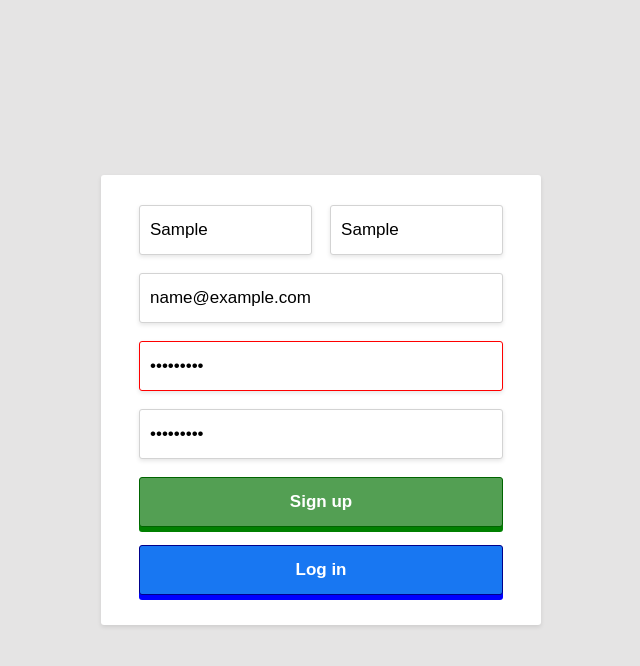
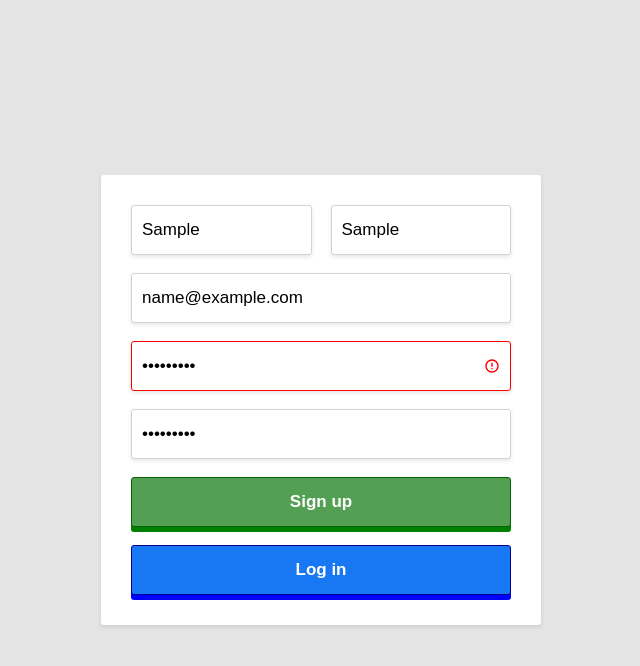
Before and after one commit to petar-i-todorov/social-media-ts, a React (Create React App) app in the folder frontend/: page /signup in a window 1280 px wide. Both pictures are taken after typing "Sample", "Sample", "name@example.com", "Sample123", "Sample123" into the empty fields and a click on the button "Sign up". Shown: the top 666 px of the page, without its empty margins (319-959 px from the left). Built offline with nearby package versions, Linux system fonts and the light colour scheme; no server answers; the HTML template or start-up script is replaced by a standard one.

Commit message:
error messages on signup frontend added

```diff
--- a/frontend/package.json
+++ b/frontend/package.json
@@ -8,6 +8,7 @@
     "@types/react-dom": "^18.0.6",
     "react": "^18.2.0",
     "react-dom": "^18.2.0",
+    "react-icons": "^4.4.0",
     "react-router-dom": "^6.4.2",
     "react-scripts": "5.0.1",
     "typescript": "^4.8.4",
--- a/frontend/src/components/AuthForms/AuthForm.module.scss
+++ b/frontend/src/components/AuthForms/AuthForm.module.scss
@@ -9,4 +9,7 @@
   border-radius: 3px;
   box-shadow: 0 2px 4px rgb(0 0 0 / 0.1);
   width: 440px;
+  a {
+    width: 100%;
+  }
 }
--- a/frontend/src/components/AuthForms/LoginForm.tsx
+++ b/frontend/src/components/AuthForms/LoginForm.tsx
@@ -26,6 +26,10 @@ const LoginForm = () => {
           const resData = await response.json();
           localStorage.setItem("token", resData.token);
           localStorage.setItem("userId", resData.userId);
+          setTimeout(() => {
+            localStorage.removeItem("token");
+            localStorage.removeItem("userId");
+          }, 3600000);
           navigate("..", { relative: "path" });
         } else {
           //show error component
--- a/frontend/src/components/AuthForms/SignupForm.module.scss
+++ b/frontend/src/components/AuthForms/SignupForm.module.scss
@@ -5,5 +5,5 @@
 .splitContainer {
   display: flex;
   justify-content: space-between;
-  width: 364px;
+  width: 100%;
 }
--- a/frontend/src/components/AuthForms/SignupForm.tsx
+++ b/frontend/src/components/AuthForms/SignupForm.tsx
@@ -43,6 +43,8 @@ const SignupForm = () => {
     >
       <div className={styles.splitContainer}>
         <Input
+          errorMessage={firstNameError}
+          errorPosition="left"
           valid={!firstNameError}
           onChange={(event) => {
             const target = event.target as HTMLInputElement;
@@ -65,6 +67,8 @@ const SignupForm = () => {
           }}
         />
         <Input
+          errorMessage={lastNameError}
+          errorPosition="right"
           valid={!lastNameError}
           onChange={(event) => {
             const target = event.target as HTMLInputElement;
@@ -88,6 +92,7 @@ const SignupForm = () => {
         />
       </div>
       <Input
+        errorMessage={emailError}
         valid={!emailError}
         onChange={(event) => {
           const target = event.target as HTMLInputElement;
@@ -119,8 +124,10 @@ const SignupForm = () => {
             setEmailError("Please, enter a valid email address.");
           }
         }}
+        errorPosition="right"
       />
       <Input
+        errorMessage={passwordError}
         valid={!passwordError}
         onChange={(event) => {
           const target = event.target as HTMLInputElement;
@@ -143,8 +150,10 @@ const SignupForm = () => {
             );
           }
         }}
+        errorPosition="right"
       />
       <Input
+        errorMessage={confirmPasswordError}
         onChange={(event) => {
           const target = event.target as HTMLInputElement;
           setConfirmPassword(target.value);
@@ -158,6 +167,7 @@ const SignupForm = () => {
         placeholder="Confirm password"
         value={confirmPassword}
         valid={!confirmPasswordError}
+        errorPosition="right"
       />
       <Button color="green" type="submit">
         Sign up
--- a/frontend/src/components/Button/Button.module.scss
+++ b/frontend/src/components/Button/Button.module.scss
@@ -1,5 +1,5 @@
 .btn {
-  width: 364px;
+  width: 100%;
   height: 50px;
   font-size: 17px;
   padding: 10px;
--- a/frontend/src/components/Input/Input.module.scss
+++ b/frontend/src/components/Input/Input.module.scss
@@ -1,5 +1,11 @@
+.inputContainer {
+  display: flex;
+  position: relative;
+  width: 100%;
+}
+
 .input {
-  width: 364px;
+  width: 100%;
   height: 50px;
   border: 1px solid lightgray;
   font-size: 17px;
@@ -18,3 +24,15 @@
 .invalid {
   border: 1px solid red;
 }
+
+.warning {
+  position: absolute;
+  left: 93%;
+  top: 34%;
+}
+
+.warningSplit {
+  position: absolute;
+  left: 85%;
+  top: 34%;
+}
--- a/frontend/src/components/Input/Input.tsx
+++ b/frontend/src/components/Input/Input.tsx
@@ -1,7 +1,10 @@
 import React, { ChangeEvent, useState } from "react";
 import styles from "./Input.module.scss";
+import { RiErrorWarningLine } from "react-icons/ri";
+import InputError from "../InputError/InputError";
 
 const Input: React.FC<{
+  errorPosition?: "left" | "right";
   type: string;
   placeholder: string;
   split?: boolean;
@@ -9,18 +12,58 @@ const Input: React.FC<{
   value?: string;
   onBlur?: () => void;
   valid?: boolean;
-}> = ({ type, placeholder, split, onChange, value, onBlur, valid }) => {
-  let css = split ? `${styles.input} ${styles.split}` : styles.input;
-  css = !valid ? `${css} ${styles.invalid}` : css;
+  errorMessage?: string;
+}> = ({
+  type,
+  placeholder,
+  split,
+  onChange,
+  value,
+  onBlur,
+  valid,
+  errorPosition,
+  errorMessage,
+}) => {
+  const [isError, setIsError] = useState(false);
   return (
+    <div
+      className={
+        split
+          ? `${styles.split} ${styles.inputContainer}`
+          : styles.inputContainer
+      }
+    >
+      {!valid ? (
+        <span
+          onClick={() => {
+            if (isError) {
+              setIsError(false);
+            } else {
+              setIsError(true);
+            }
+          }}
+          className={split ? styles.warningSplit : styles.warning}
+        >
+          <RiErrorWarningLine color="red" />
+        </span>
+      ) : (
+        ""
+      )}
       <input
         value={value}
         onChange={onChange}
         type={type}
         placeholder={placeholder}
-      className={css}
+        className={!valid ? `${styles.invalid} ${styles.input}` : styles.input}
         onBlur={onBlur}
       />
+      {isError && (
+        <InputError
+          error={errorMessage || ""}
+          position={errorPosition || "left"}
+        ></InputError>
+      )}
+    </div>
   );
 };
 
--- /dev/null
+++ b/frontend/src/components/InputError/InputError.module.scss
@@ -0,0 +1,38 @@
+.validationError {
+  background-color: red;
+  border-radius: 3px;
+  width: 300px;
+  position: absolute;
+  min-height: 100%;
+  padding: 10px;
+  display: flex;
+  align-items: center;
+  justify-content: center;
+  font-weight: bolder;
+  font-family: "Trebuchet MS", "Lucida Sans Unicode", "Lucida Grande",
+    "Lucida Sans", Arial, sans-serif;
+}
+
+.right {
+  left: calc(100% + 15px);
+  &::before {
+    content: "";
+    border-style: solid;
+    border-width: 10px 15px 10px 0;
+    border-color: transparent red transparent transparent;
+    position: absolute;
+    left: -15px;
+  }
+}
+
+.left {
+  left: calc(-300px - 15px);
+  &::after {
+    content: "";
+    border-style: solid;
+    border-width: 10px 0px 10px 15px;
+    border-color: transparent transparent transparent red;
+    position: absolute;
+    right: -15px;
+  }
+}
--- /dev/null
+++ b/frontend/src/components/InputError/InputError.tsx
@@ -0,0 +1,14 @@
+import React from "react";
+import styles from "./InputError.module.scss";
+
+const InputError: React.FC<{ error: string; position: "left" | "right" }> = ({
+  error,
+  position,
+}) => {
+  const positionStyle = position === "left" ? styles.left : styles.right;
+  return (
+    <div className={styles.validationError + " " + positionStyle}>{error}</div>
+  );
+};
+
+export default InputError;
```
Also changed, not shown: 1 other file (tests, documents, lock files or other folders). Lines whose indentation alone changed are shown as unchanged.
